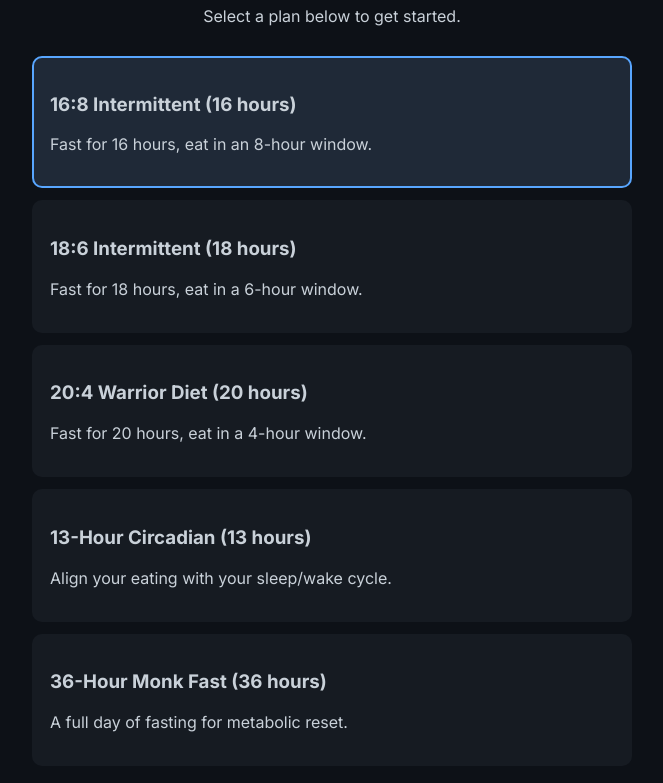
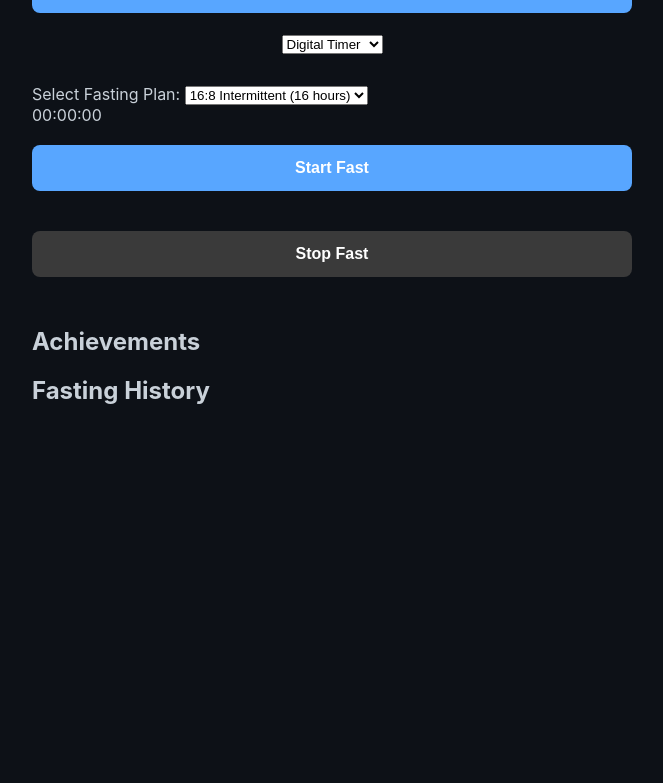
Before and after one commit to ulyweb/fastingapp, a plain HTML site: page index.html in a window 1280 px wide. Shown: the part 175-958 px from the top of the page, without its empty margins (308-971 px from the left). After the commit the page ends 844 px from the top, so only its background shows below. Drawn offline with nearby package versions, Linux system fonts and the light colour scheme.

Commit message:
Update index.html

```diff
--- a/index.html
+++ b/index.html
@@ -5,53 +5,49 @@
   <meta name="viewport" content="width=device-width, initial-scale=1.0"/>
   <title>Fasting Tracker</title>
   <link rel="stylesheet" href="style.css" />
-  <link href="https://fonts.googleapis.com/css2?family=Inter:wght@400;700&display=swap" rel="stylesheet">
+  <link rel="manifest" href="manifest.json" />
+  <link rel="icon" href="icons/icon-192.png" />
   <script src="https://cdn.jsdelivr.net/npm/chart.js"></script>
 </head>
 <body>
   <div class="app">
     <div class="header">
-      <div class="moon-icon">🌙</div>
-      <h1>Ready for your next fast?</h1>
-      <p>Select a plan below to get started.</p>
+      <h1>Fasting Tracker</h1>
+      <button id="theme-toggle">Toggle Theme</button>
+      <select id="timer-type">
+        <option value="digital">Digital Timer</option>
+        <option value="analog">Analog Timer</option>
+      </select>
     </div>
 
-    <div class="plans">
-      <div class="plan-card selected" data-hours="16">
-        <h3>16:8 Intermittent (16 hours)</h3>
-        <p>Fast for 16 hours, eat in an 8-hour window.</p>
-      </div>
-      <div class="plan-card" data-hours="18">
-        <h3>18:6 Intermittent (18 hours)</h3>
-        <p>Fast for 18 hours, eat in a 6-hour window.</p>
-      </div>
-      <div class="plan-card" data-hours="20">
-        <h3>20:4 Warrior Diet (20 hours)</h3>
-        <p>Fast for 20 hours, eat in a 4-hour window.</p>
-      </div>
-      <div class="plan-card" data-hours="13">
-        <h3>13-Hour Circadian (13 hours)</h3>
-        <p>Align your eating with your sleep/wake cycle.</p>
-      </div>
-      <div class="plan-card" data-hours="36">
-        <h3>36-Hour Monk Fast (36 hours)</h3>
-        <p>A full day of fasting for metabolic reset.</p>
-      </div>
+    <div class="plan-selector">
+      <label for="plan">Select Fasting Plan:</label>
+      <select id="plan">
+        <option value="16">16:8 Intermittent (16 hours)</option>
+        <option value="18">18:6 Intermittent (18 hours)</option>
+        <option value="13">13-Hour Circadian</option>
+        <option value="36">36-Hour Monk Fast</option>
+      </select>
     </div>
 
-    <button id="start-btn">⚡ Start 16-Hour Fast</button>
-
-    <div class="timer-display">
-      <span id="timer">00:00:00</span>
+    <div class="timer">
+      <canvas id="analog-timer" width="200" height="200" style="display: none;"></canvas>
+      <span id="digital-timer">00:00:00</span>
     </div>
 
-    <div class="control-btns">
+    <div class="controls">
+      <button id="start-btn">Start Fast</button>
       <button id="stop-btn" disabled>Stop Fast</button>
     </div>
 
     <div class="achievements">
-      <h2>🏆 Achievements</h2>
+      <h2>Achievements</h2>
       <ul id="achievements-list"></ul>
+    </div>
+
+    <div class="history">
+      <h2>Fasting History</h2>
+      <canvas id="history-chart" width="400" height="200"></canvas>
     </div>
   </div>
 
```
